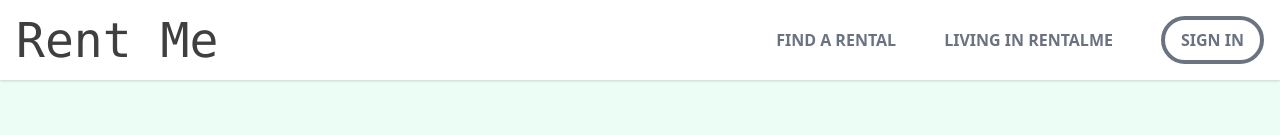
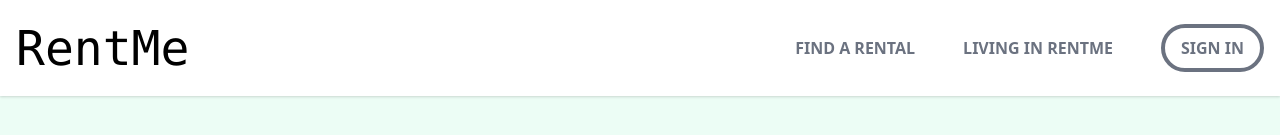
Before and after one commit to Jonaphant/rent-me, a React (Create React App) app: page / in a window 1280 px wide. Shown: the top 135 px of the page. Built offline with nearby package versions, Linux system fonts and the light colour scheme; what react-toast-notifications would draw is missing.

Commit message:
Minor style changes

```diff
--- a/src/components/Navbar/index.tsx
+++ b/src/components/Navbar/index.tsx
@@ -4,14 +4,14 @@ import { Routes } from '../../utils/routes';
 
 const Navbar = () => {
   return (
-    <nav className='w-full flex justify-between sticky top-0 z-20 bg-white shadow'>
-      <h1 className='font-mono text-5xl py-4 px-4 hover:opacity-75 cursor-pointer'>Rent Me</h1>
+    <nav className='w-full flex justify-between sticky top-0 z-20 bg-white shadow py-2'>
+      <h1 className='font-mono text-5xl py-4 px-4 hover:opacity-75 cursor-pointer'>RentMe</h1>
       <div className='flex items-center mx-4 font-bold text-gray-500'>
         <Link to={Routes.LandingPage} className='hover:opacity-75'>
           <span className='uppercase'>Find a rental</span>
         </Link>
         <Link to={Routes.LandingPage} className='mx-12 hover:opacity-75'>
-          <span className='uppercase'>Living in rentalme</span>
+          <span className='uppercase'>Living in rentme</span>
         </Link>
         <Link to={Routes.LandingPage} className='hover:opacity-75'>
           <button className='border-4 border-solid border-gray-500 rounded-full py-2 px-4 hover:opacity-75'>
```
